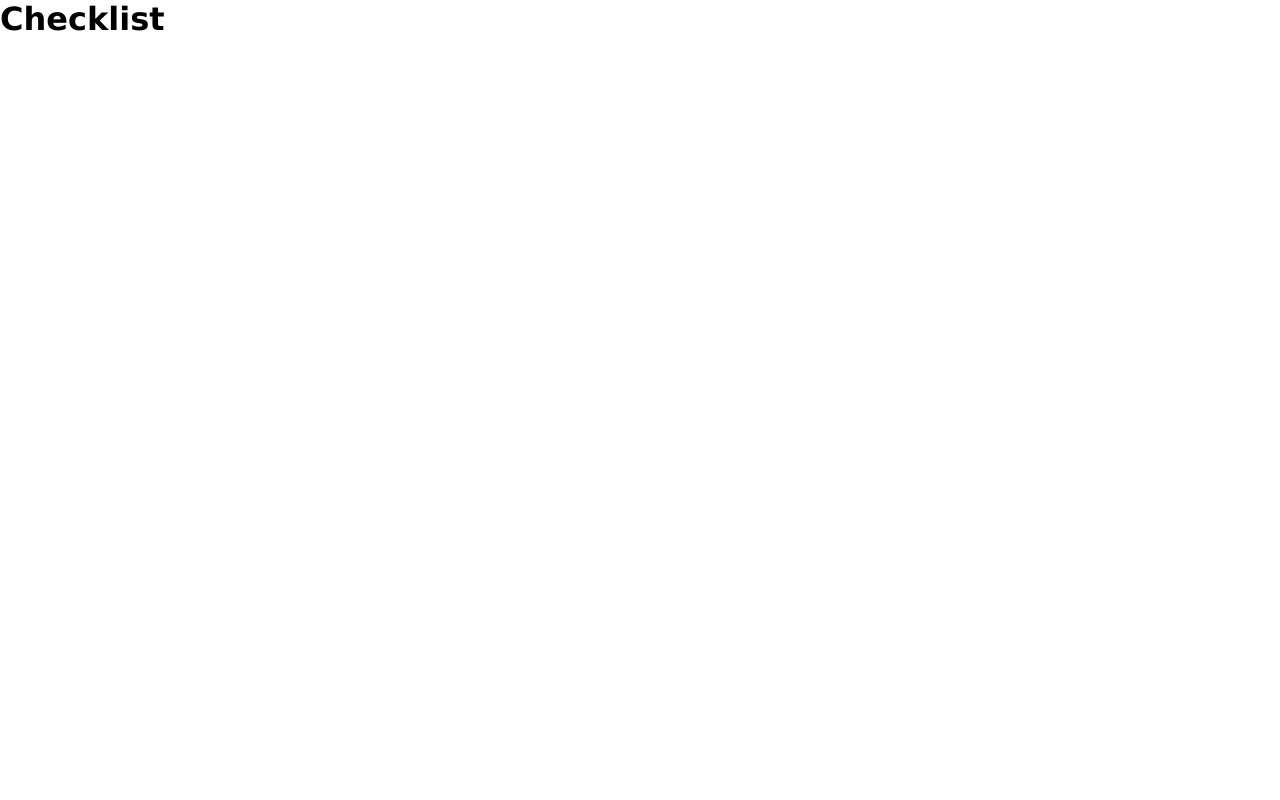
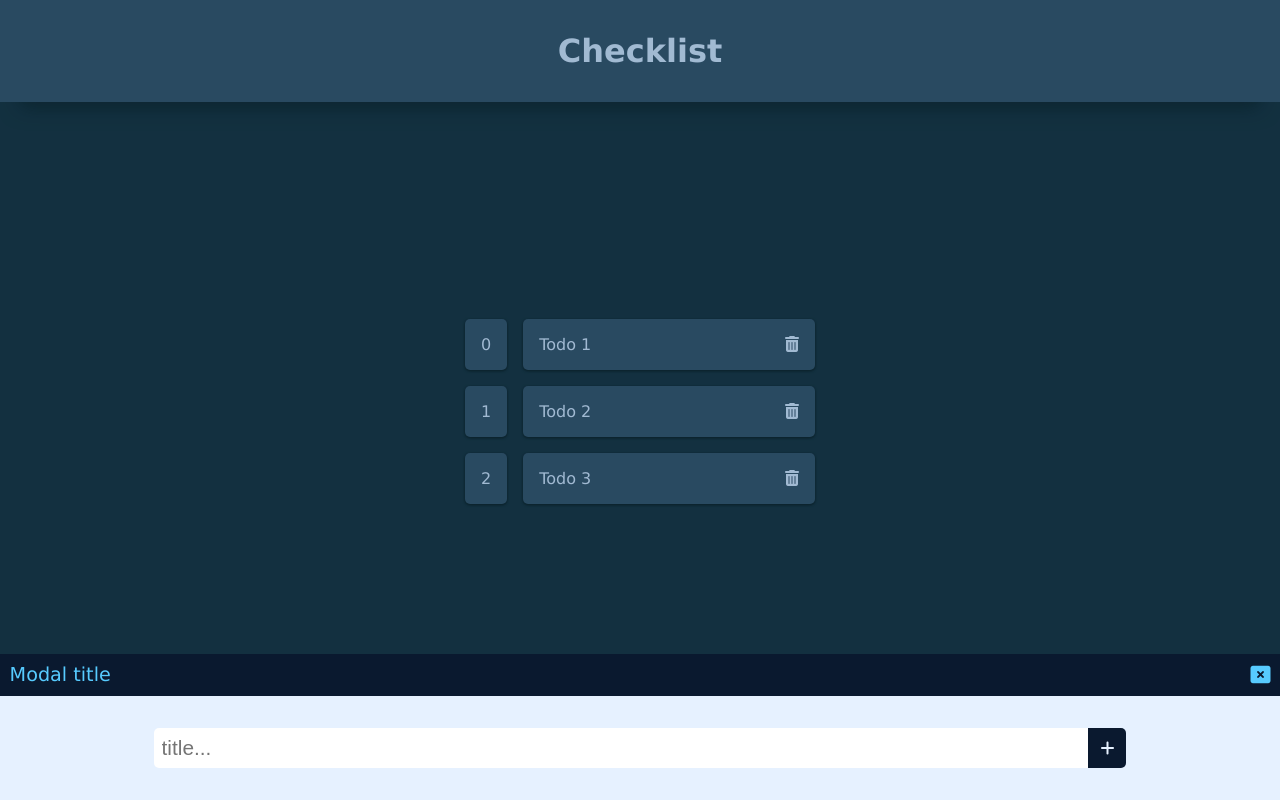
Before and after one commit to johnLexicon/fej22-vue-lab3, a Vue app: page / in a window 1280 px wide. Built offline with nearby package versions, Linux system fonts and the light colour scheme.

Commit message:
Added components and styling.

```diff
--- a/public/index.html
+++ b/public/index.html
@@ -1,17 +1,23 @@
 <!DOCTYPE html>
 <html lang="">
+
 <head>
   <meta charset="utf-8">
   <meta http-equiv="X-UA-Compatible" content="IE=edge">
   <meta name="viewport" content="width=device-width,initial-scale=1.0">
   <link rel="icon" href="<%= BASE_URL %>favicon.ico">
-    <title><%= htmlWebpackPlugin.options.title %></title>
+  <title>
+    <%= htmlWebpackPlugin.options.title %>
+  </title>
 </head>
+
 <body>
   <noscript>
-      <strong>We're sorry but <%= htmlWebpackPlugin.options.title %> doesn't work properly without JavaScript enabled. Please enable it to continue.</strong>
+    <strong>We're sorry but <%= htmlWebpackPlugin.options.title %> doesn't work properly without JavaScript enabled.
+        Please enable it to continue.</strong>
   </noscript>
   <div id="app"></div>
-    <!-- built files will be auto injected -->
+  <div class="modals"></div>
 </body>
+
 </html>
--- a/src/App.vue
+++ b/src/App.vue
@@ -1,17 +1,50 @@
 <template>
-  <div class="container">
-    <header>
-      <h1>Checklist</h1>
-    </header>
-  </div>
+  <main>
+    <AppHeader title="Checklist" />
+    <div class="container">
+      <CheckList />
+      <teleport to=".modals" v-if="state.modalEnabled">
+        <Modal :state="state">
+          <TodoForm />
+        </Modal>
+      </teleport>
+    </div>
+    <AppFooter :state="state" />
+  </main>
 </template>
 
 <script>
+import CheckList from "@/views/CheckList";
+import Modal from "@/views/Modal";
+import TodoForm from "@/components/TodoForm";
+import Footer from "@/components/Footer";
+import Header from "@/components/Header";
+import { reactive } from "vue";
+import stateContent from "@/state";
 export default {
   name: "App",
-  components: {},
+  components: {
+    CheckList,
+    Modal,
+    TodoForm,
+    AppFooter: Footer,
+    AppHeader: Header,
+  },
+  setup() {
+    const state = reactive(stateContent);
+
+    return {
+      state,
+    };
+  },
 };
 </script>
 
-<style>
+<style scoped>
+main {
+  display: flex;
+  flex-direction: column;
+  justify-content: space-between;
+  height: 100vh;
+}
 </style>
--- a/src/assets/css/global.css
+++ b/src/assets/css/global.css
@@ -1,4 +1,21 @@
 @import url('https://cdnjs.cloudflare.com/ajax/libs/font-awesome/6.1.1/css/all.min.css');
+
+:root {
+  --dark-navy: #020c1b;
+  --navy: #0a192f;
+  --light-navy: #112240;
+  --lightest-navy: #233554;
+  --navy-shadow: rgba(2, 12, 27, 0.7);
+  --dark-slate: #495670;
+  --slate: #8892b0;
+  --light-slate: #a8b2d1;
+  --lightest-slate: #ccd6f6;
+  --white: #e6f1ff;
+  --green: #64ffda;
+  --green-tint: rgba(100, 255, 218, 0.1);
+  --pink: #f57dff;
+  --blue: #57cbff;
+}
 
 * {
   margin: 0;
@@ -9,4 +26,6 @@
 html,
 body {
   font-family: Verdana, Geneva, Tahoma, sans-serif;
+  background-color: var(--navy);
+  color: var(--light-slate);
 }
--- /dev/null
+++ b/src/components/Footer.vue
@@ -0,0 +1,47 @@
+<template>
+  <footer>
+    <div
+      id="addBtn"
+      type="button"
+      @click="showAddModal"
+      class="btn btn-primary"
+    >
+      <i class="fa-solid fa-circle-plus fa-2x"></i>
+    </div>
+  </footer>
+</template>
+
+<script>
+export default {
+  name: "Footer",
+  props: {
+    state: {
+      type: Object,
+      required: true,
+    },
+  },
+  setup(props) {
+    function showAddModal() {
+      props.state.modalEnabled = true;
+    }
+    return {
+      showAddModal,
+    };
+  },
+};
+</script>
+
+<style scoped>
+footer {
+  background-color: var(--lightest-navy);
+  display: flex;
+  justify-content: center;
+  box-shadow: var(--dark-navy) 0px 2px 4px 0px,
+    var(--dark-navy) 0px 2px 16px 0px;
+}
+#addBtn {
+  margin-top: 1rem;
+  margin-bottom: 1rem;
+  cursor: pointer;
+}
+</style>
--- /dev/null
+++ b/src/components/Header.vue
@@ -0,0 +1,28 @@
+<template>
+  <header>
+    <h1>{{ title }}</h1>
+  </header>
+</template>
+
+<script>
+export default {
+  name: "Header",
+  props: {
+    title: {
+      type: String,
+      default: "Title",
+    },
+  },
+};
+</script>
+
+<style scoped>
+header {
+  background-color: var(--lightest-navy);
+  box-shadow: var(--dark-navy) 0px 25px 20px -20px;
+}
+h1 {
+  text-align: center;
+  padding: 2rem;
+}
+</style>
--- /dev/null
+++ b/src/components/TodoForm.vue
@@ -0,0 +1,64 @@
+<template>
+  <form>
+    <div class="form-group">
+      <div class="input-group">
+        <div class="input-group-area">
+          <input
+            placeholder="title..."
+            id="todoTitle"
+            name="todoTitle"
+            type="text"
+          />
+        </div>
+        <div type="button" class="input-group-icon">
+          <i class="fa-solid fa-plus"></i>
+        </div>
+      </div>
+    </div>
+  </form>
+</template>
+
+<script>
+export default {
+  name: "TodoForm",
+};
+</script>
+
+<style scoped>
+form {
+  width: 80%;
+  margin: auto;
+}
+.input-group {
+  display: table;
+  border-collapse: collapse;
+  width: 100%;
+}
+.input-group > div {
+  display: table-cell;
+  vertical-align: middle; /* For Safari */
+}
+.input-group-area {
+  width: 100%;
+}
+.input-group input {
+  display: block;
+  border: none;
+  width: 100%;
+  padding: 8px;
+  border-top-left-radius: 5px;
+  border-bottom-left-radius: 5px;
+  font-size: 1.3rem;
+}
+.input-group input:focus {
+  outline: none;
+}
+.input-group-icon {
+  cursor: pointer;
+  padding: 0 12px;
+  background-color: var(--navy);
+  color: var(--white);
+  border-top-right-radius: 5px;
+  border-bottom-right-radius: 5px;
+}
+</style>
--- /dev/null
+++ b/src/state/index.js
@@ -0,0 +1,10 @@
+import { ref } from 'vue';
+
+export default {
+  modalEnabled: ref(true),
+  todos: ref([
+    { id: 1, title: 'Todo 1' },
+    { id: 2, title: 'Todo 2' },
+    { id: 3, title: 'Todo 3' }
+  ])
+};
--- /dev/null
+++ b/src/views/CheckList.vue
@@ -0,0 +1,58 @@
+<template>
+  <div v-if="state.todos.length" class="checklist">
+    <div v-for="(todo, index) in state.todos" :key="todo.id" class="todo-item">
+      <div class="todo-count">{{ index }}</div>
+      <div class="todo-content">
+        <span class="todo-title">{{ todo.title }}</span
+        ><span class="todo-btns"><i class="fa-solid fa-trash-can"></i></span>
+      </div>
+    </div>
+  </div>
+  <div v-else>Nothing Todo!</div>
+</template>
+
+<script>
+import { reactive } from "vue";
+import stateContent from "@/state";
+export default {
+  name: "CheckList",
+  setup() {
+    const state = reactive(stateContent);
+    return {
+      state,
+    };
+  },
+};
+</script>
+
+<style scoped>
+.checklist {
+  display: flex;
+  flex-direction: column;
+  align-items: center;
+}
+.todo-item {
+  display: flex;
+  justify-content: space-around;
+  margin-bottom: 1rem;
+  min-width: 350px;
+}
+.todo-item > * {
+  box-shadow: var(--dark-navy) 0px 1px 3px, var(--dark-navy) 0px 1px 2px;
+}
+.todo-count {
+  padding: 1rem;
+  background-color: var(--lightest-navy);
+  border-radius: 5px;
+  margin-right: 1rem;
+}
+.todo-content {
+  background-color: var(--lightest-navy);
+  border-radius: 5px;
+  padding: 1rem;
+  flex: 1;
+  display: flex;
+  justify-content: space-between;
+  align-items: center;
+}
+</style>
--- /dev/null
+++ b/src/views/Modal.vue
@@ -0,0 +1,74 @@
+<template>
+  <div class="backdrop" @click.self="closeModal">
+    <div class="modal-content">
+      <div class="modal-header">
+        <div class="modal-title">{{ modalTitle }}</div>
+        <div type="button" @click="closeModal" class="close-modal">
+          <i class="fa-solid fa-rectangle-xmark fa-lg"></i>
+        </div>
+      </div>
+      <div class="modal-body">
+        <slot></slot>
+      </div>
+    </div>
+  </div>
+</template>
+
+<script>
+export default {
+  name: "AddModal",
+  props: {
+    state: {
+      type: Object,
+      required: true,
+    },
+    modalTitle: {
+      type: String,
+      default: "Modal title",
+    },
+  },
+  setup(props) {
+    function closeModal() {
+      props.state.modalEnabled = false;
+      console.log(props.state.modalEnabled);
+    }
+    return {
+      closeModal,
+    };
+  },
+};
+</script>
+
+<style scoped>
+.backdrop {
+  position: absolute;
+  inset: 0;
+  height: 100vh;
+  background-color: var(--green-tint);
+  display: flex;
+  align-items: flex-end;
+}
+.modal-content {
+  background-color: var(--white);
+  width: 100%;
+}
+.modal-header {
+  padding: 0.6rem;
+  background-color: var(--navy);
+  color: var(--blue);
+  display: flex;
+  justify-content: space-between;
+  align-items: center;
+}
+.modal-title {
+  font-weight: 300;
+  font-size: 1.2rem;
+}
+.close-modal {
+  cursor: pointer;
+}
+.modal-body {
+  color: var(--dark-navy);
+  padding: 2rem;
+}
+</style>
```
Lines whose indentation alone changed are shown as unchanged.
